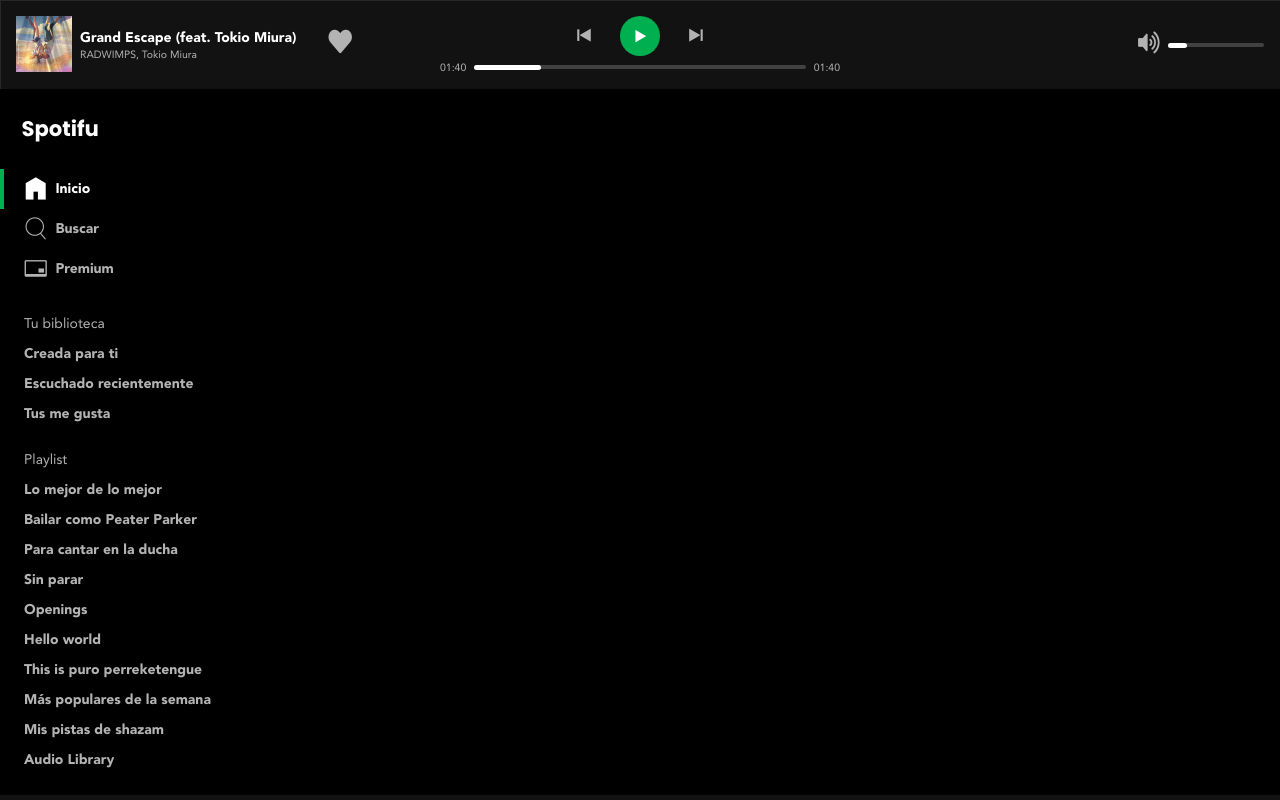
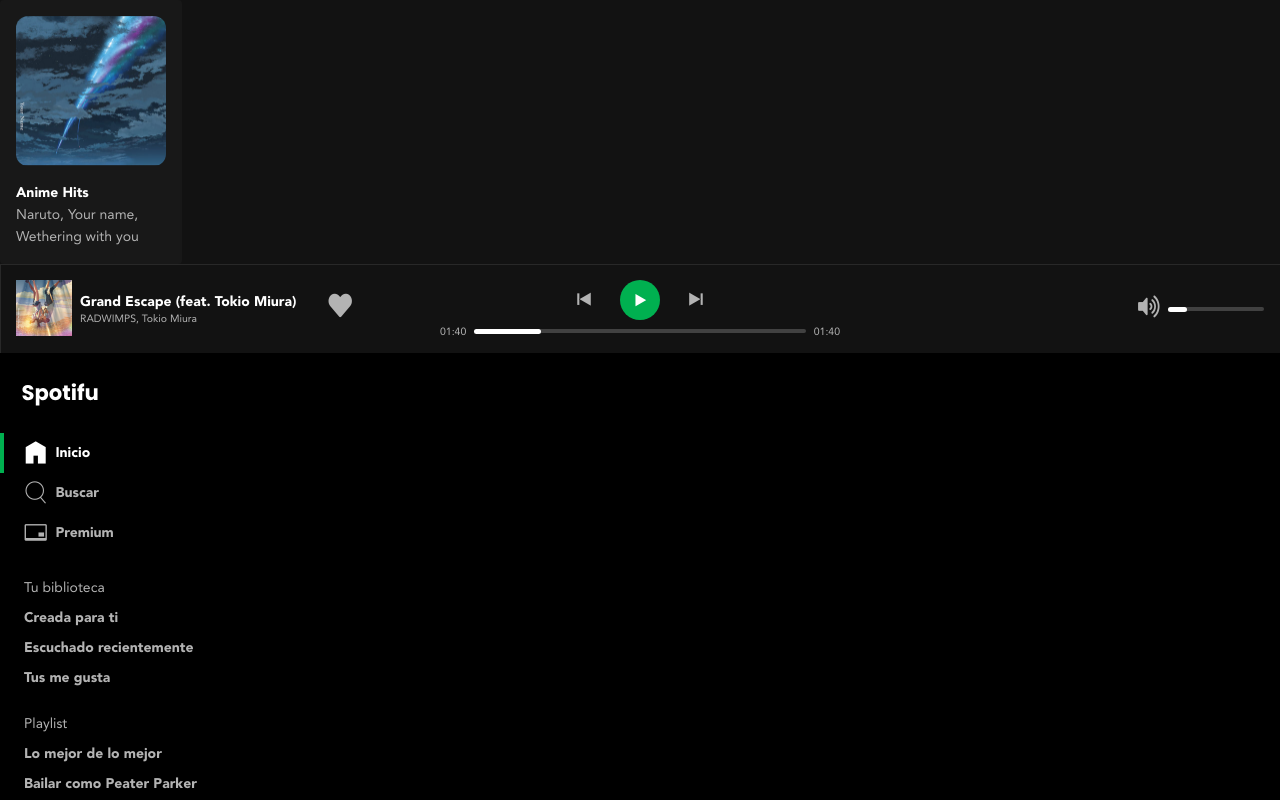
Before and after one commit to Armando101/LearningHtmlCSS, a plain HTML site: page 02-Flexbox/spotifu/index.html in a window 1280 px wide. Shown: the top 800 px of the page. Drawn offline with Linux system fonts and the light colour scheme; files whose address does not match are found by name.

Commit message:
Flexbox: playlist A, accessibility with focus

```diff
--- a/02-Flexbox/spotifu/css/index.css
+++ b/02-Flexbox/spotifu/css/index.css
@@ -6,6 +6,7 @@
 @import "ellipsis.css";
 @import "slider.css";
 @import "./player.css";
+@import "./playlist-a.css";
 
 :root {
   --primary: #00b050;
--- /dev/null
+++ b/02-Flexbox/spotifu/css/playlist-a.css
@@ -0,0 +1,53 @@
+.playlistA {
+  inline-size: 13em;
+  padding: 1rem;
+  border-radius: 0.25rem;
+  background-color: var(--gray40);
+  box-sizing: border-box;
+  will-change: background;
+  transition: 0.3s background;
+}
+
+.playlistA:hover,
+.playlistA:focus-within {
+  cursor: pointer;
+  background-color: var(--gray30);
+}
+
+.playlistA:hover .playlistA-cover button,
+.playlistA:focus-within .playlistA-cover button {
+  opacity: 1;
+  transform: translateY(0);
+}
+
+.playlistA-cover {
+  position: relative;
+  border-radius: 0.75rem;
+  overflow: hidden;
+  margin-block-end: 1rem;
+}
+
+.playlistA-cover img {
+  vertical-align: middle;
+}
+
+.playlistA button {
+  position: absolute;
+  right: 0.5rem;
+  bottom: 0.5rem;
+  opacity: 0;
+  will-change: opacity, transform;
+  transform: translateY(0.5rem);
+  transition: 0.2s opacity, 0.3s transform;
+}
+
+.playlistA-title {
+  font: var(--baseFontBold);
+  color: var(--white);
+  margin: 0;
+}
+
+.playlistA-description {
+  font: var(--baseFont);
+  margin: 0;
+}
--- a/02-Flexbox/spotifu/index.html
+++ b/02-Flexbox/spotifu/index.html
@@ -20,6 +20,28 @@
     <meta name="theme-color" content="#ffffff" />
   </head>
   <body class="body">
+    <div class="playlistA">
+      <div class="playlistA-cover">
+        <img
+          src="./images/img-4.png"
+          width="150"
+          height="150"
+          alt="Cover de playlist anime hists"
+        />
+        <button
+          class="buttonIcon is-primary"
+          aria-label="Reproducir"
+          title="Reproducir"
+        >
+          <i aria-hidden="true" class="icon-play"></i>
+        </button>
+      </div>
+      <h3 class="playlistA-title">Anime Hits</h3>
+      <h4 class="playlistA-description">
+        Naruto, Your name, Wethering with you
+      </h4>
+    </div>
+
     <div class="player">
       <div class="player-nowPlaying">
         <div class="nowPlaying">
```
Also changed, not shown: 02-Flexbox/spotifu/images/img-4.jpg (deleted), 02-Flexbox/spotifu/images/img-4.png (added).
